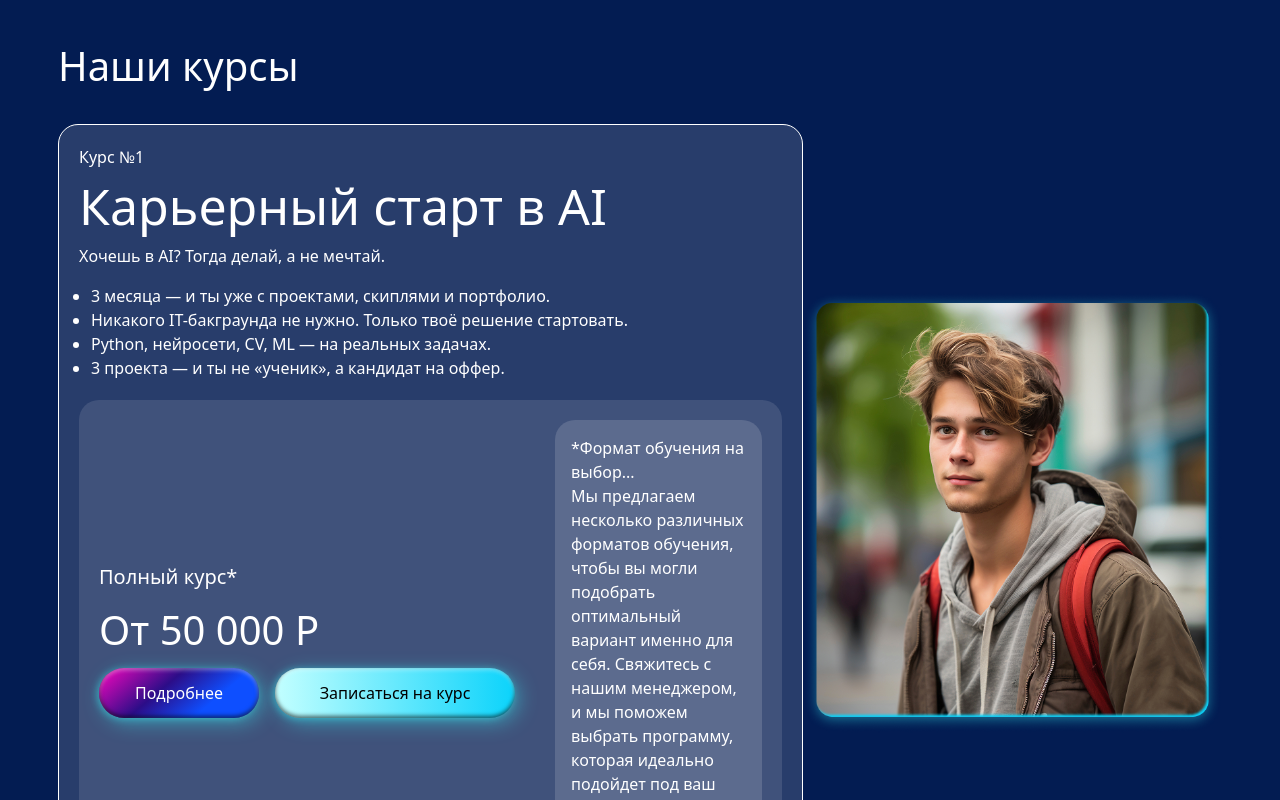
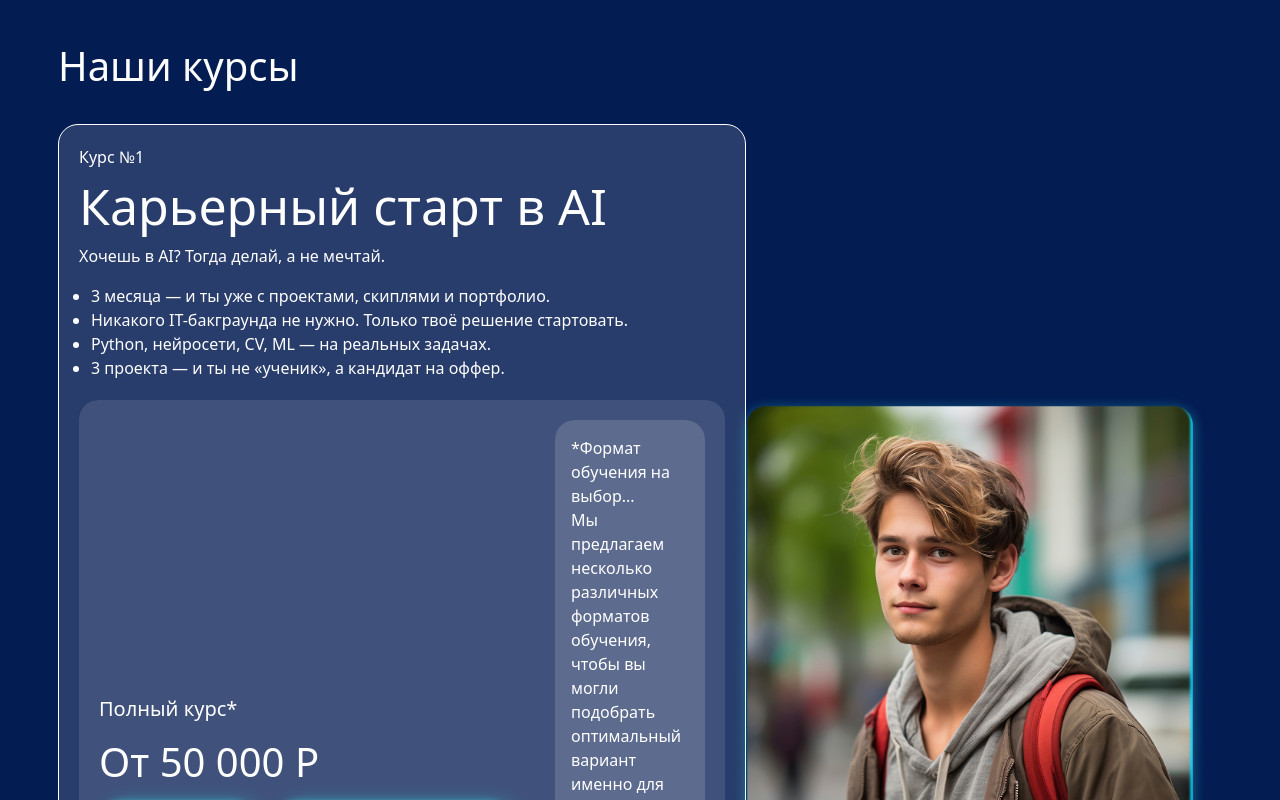
Before and after one commit to dantauu/ai-school-web, a Next.js app: page / in a window 1280 px wide. Shown: the part 1080-1880 px from the top of the page. Built offline with nearby package versions, Linux system fonts and the light colour scheme.

Commit message:
fix card

```diff
--- a/src/shared/ui/cards/our-course/index.tsx
+++ b/src/shared/ui/cards/our-course/index.tsx
@@ -28,8 +28,8 @@ export const OurCourseLayout = ({
   description,
 }: OurCourseProps) => {
   return (
-    <div className="flex w-full items-center ">
-      <div className="w-full flex flex-col bg-blur-bg p-5 border border-white rounded-[20px]">
+    <div className="w-full grid grid-cols-[1fr_auto] items-center">
+      <div className="w-full h-full flex justify-center flex-col bg-blur-bg p-5 border border-white rounded-[20px]">
         <div className="flex flex-col pb-4">
           <p>Курс №{countCourse}</p>
           <p className="text-[50px]">{title}</p>
@@ -65,8 +65,8 @@ export const OurCourseLayout = ({
           </div>
         </div>
       </div>
-      <div className="">
-        <img className="w-[670px] object-cover " src={img} />
+      <div className="w-full">
+        <img className="w-[490px] h-full object-cover -ml-[13.8px]" src={img} />
       </div>
     </div>
   )
```
